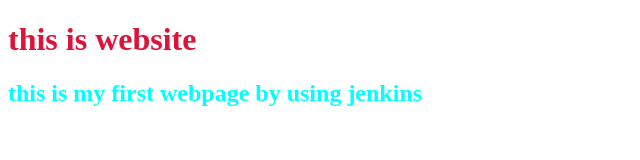
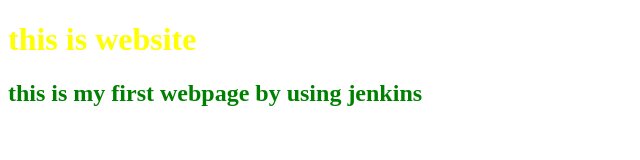
Before and after one commit to shantanuMohite/html-1, a plain HTML site: page index.html in a window 1280 px wide. Shown: the whole page, without its empty margins (0-640 px from the left). Drawn offline with Linux system fonts and the light colour scheme.

Commit message:
color added

```diff
--- a/index.html
+++ b/index.html
@@ -6,10 +6,13 @@
     <meta http-equiv="X-UA-Compatible" content="ie=edge">
     <style>
         h1{
-            color: crimson; size: 100;
+            color:yellow; size: 100;
         }
     h2{
-        color: aqua
+        color:green
+    }
+    h3{
+        color: grey;
     }
     </style>
     <title>Document</title>
```
